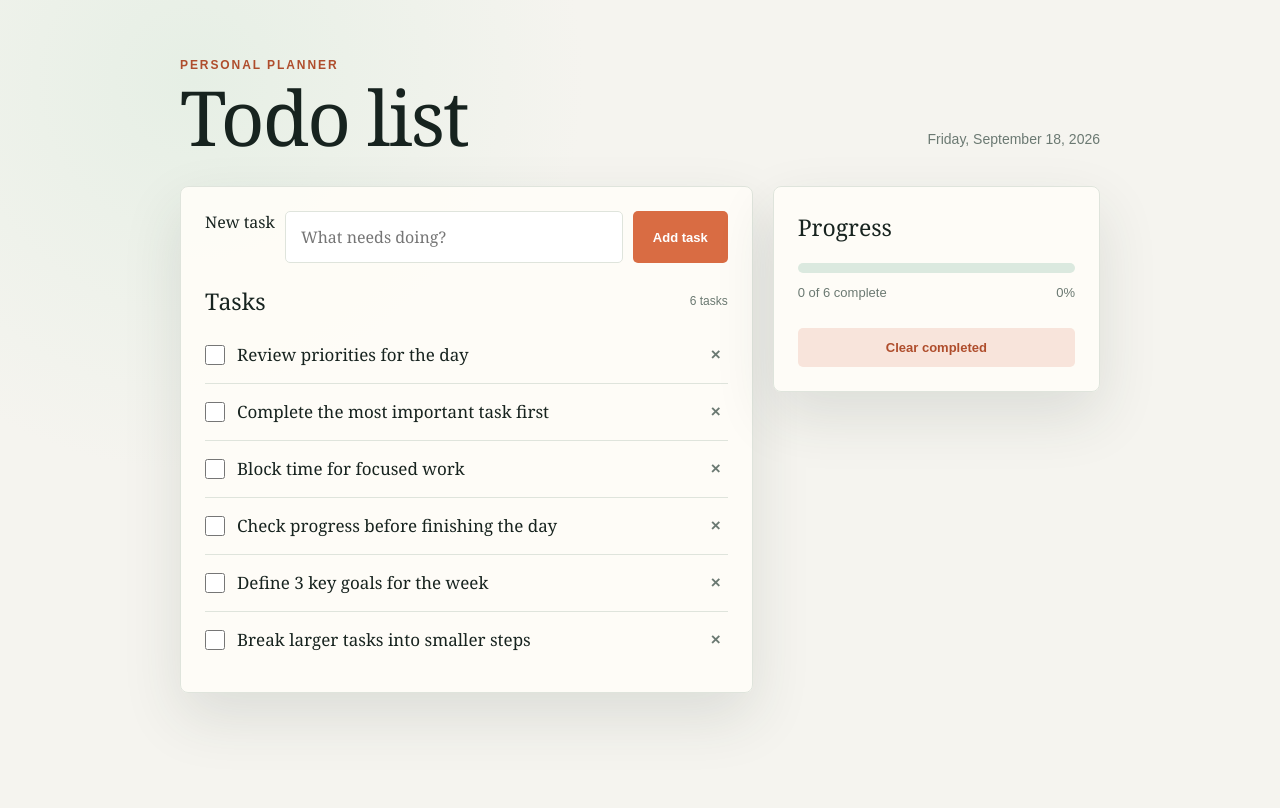
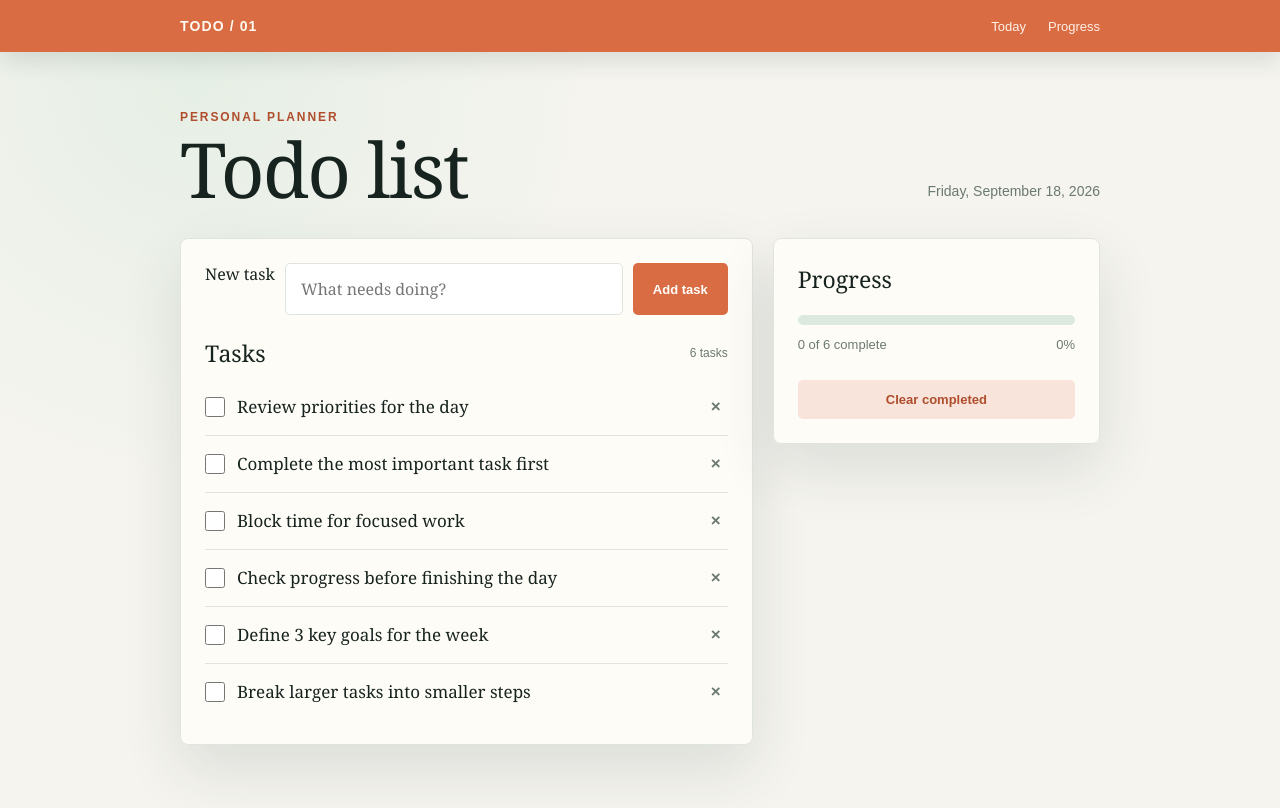
Before and after one commit to shivagupta139821-blip/todo-list, a plain HTML site: page index.html in a window 1280 px wide. Drawn offline with Linux system fonts and the light colour scheme.

Commit message:
added navbar color and fix it

```diff
--- a/index.html
+++ b/index.html
@@ -33,6 +33,12 @@
       margin: 0 auto;
       padding: 58px 0 72px;
     }
+
+    nav { position: sticky; top: 0; z-index: 10; display: flex; justify-content: space-between; align-items: center; width: 100%; padding: 18px max(16px, calc((100% - 920px) / 2)); background: var(--accent); box-shadow: 0 8px 24px rgba(45, 61, 50, .14); }
+    .brand { color: #fffaf2; font: 700 14px Arial, sans-serif; letter-spacing: .08em; text-decoration: none; text-transform: uppercase; }
+    .nav-links { display: flex; gap: 22px; }
+    .nav-links a { color: #fff1e8; font: 13px Arial, sans-serif; text-decoration: none; transition: color .2s ease, transform .2s ease; }
+    .nav-links a:hover { color: #fff; transform: translateY(-2px); }
 
     header { display: flex; justify-content: space-between; gap: 24px; align-items: end; margin-bottom: 34px; }
     .eyebrow { margin: 0 0 10px; color: var(--accent-dark); font: 700 12px/1.2 Arial, sans-serif; letter-spacing: .16em; text-transform: uppercase; }
@@ -110,7 +116,14 @@
   </style>
 </head>
 <body>
-  <main>
+  <nav aria-label="Main navigation">
+      <a class="brand" href="#top">Todo / 01</a>
+      <div class="nav-links">
+        <a href="#tasks-title">Today</a>
+        <a href="#progress-summary">Progress</a>
+      </div>
+  </nav>
+  <main id="top">
     <header>
       <div>
         <p class="eyebrow">Personal planner</p>
@@ -130,7 +143,7 @@
         <ul id="task-list"></ul>
       </section>
 
-      <aside class="panel side-panel" aria-label="Progress summary">
+      <aside class="panel side-panel" id="progress-summary" aria-label="Progress summary">
         <h2>Progress</h2>
         <div class="progress-track"><div class="progress-bar" id="progress-bar"></div></div>
         <div class="progress-copy"><span id="progress-text">0 of 0 complete</span><span id="progress-percent">0%</span></div>
```
Also changed, not shown: 2 other files.
